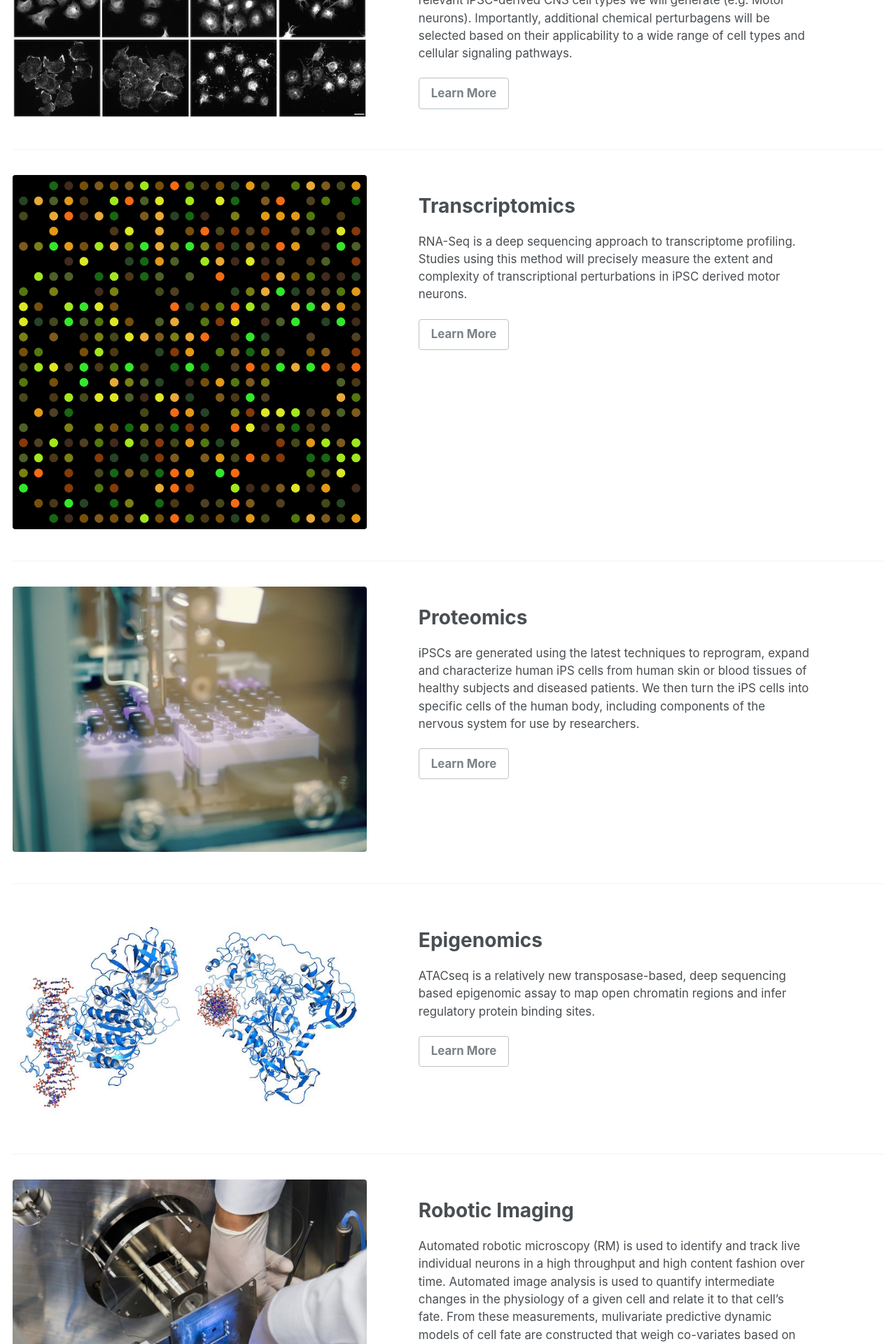
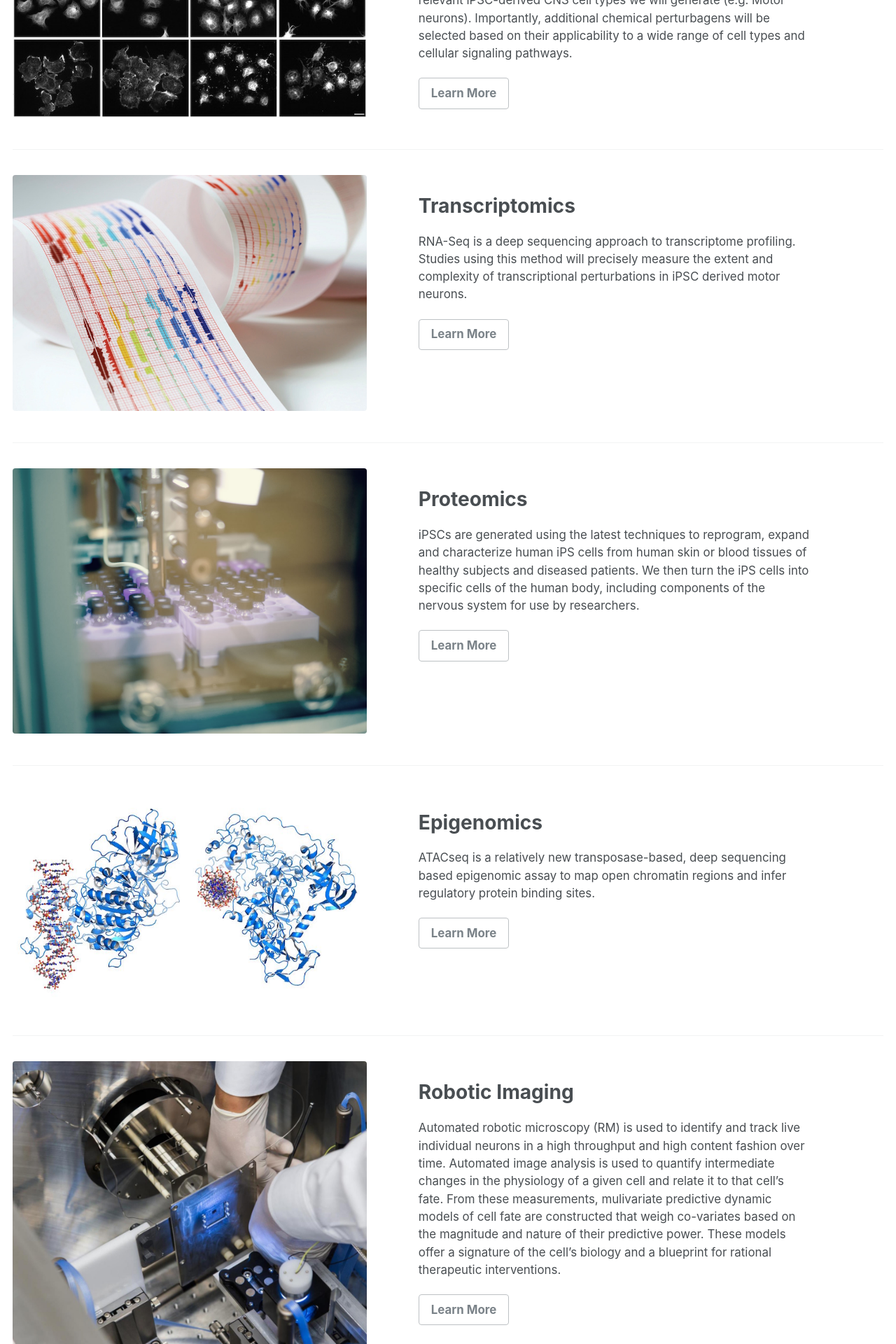
Before and after one commit to NeuroLINCS/neurolincs.github.io, a Jekyll site: the page built from _pages/technologies.md, in a window 1280 px wide. Shown: the part 1668-3588 px from the top of the page at 70% size. Built offline with Jekyll 4.4.1, drawn with Linux system fonts in a browser that asks for light colours.

Commit message:
better image for transcriptomics

```diff
--- a/_pages/technologies.md
+++ b/_pages/technologies.md
@@ -22,7 +22,7 @@ Perturbations:
     btn_label: "Learn More"
     btn_class: "btn--inverse"
 Transcriptomics:
-  - image_path: technologies/transcriptomics.png
+  - image_path: technologies/transcriptomics.jpg
     alt: "transcriptomics"
     title: "Transcriptomics"
     excerpt: "RNA-Seq is a deep sequencing approach to transcriptome profiling. Studies using this method will precisely measure the extent and complexity of transcriptional perturbations in iPSC derived motor neurons."
```
Also changed, not shown: _technologies/transcriptomics.md (+1 -1 lines), images/technologies/transcriptomics.jpg (added), images/technologies/transcriptomics.png (deleted), images/technologies/transcriptomics_large.jpg (added).
